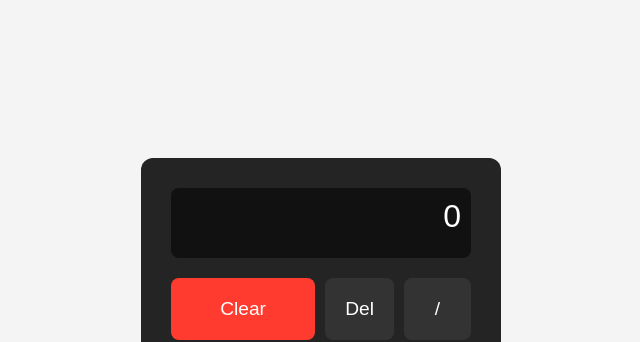
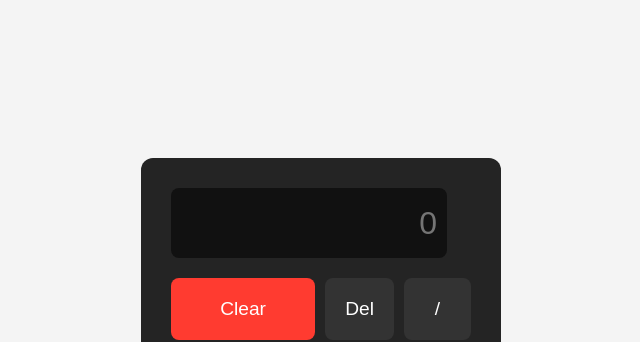
Before and after one commit to Chithambu/Calculator-Site, a plain HTML site: page index.html in a window 1280 px wide. Shown: the top 342 px of the page, without its empty margins (319-959 px from the left). Drawn offline with Linux system fonts and the light colour scheme.

Commit message:
Second Commit

```diff
--- a/index.html
+++ b/index.html
@@ -8,7 +8,7 @@
 </head>
 <body>
   <div class="calculator">
-    <div class="display" id="display">0</div>
+    <input type="text" class="display"  placeholder="0">
     <div class="buttons">
       <button class="clear">Clear</button>
       <button class="Del">Del</button>
--- a/style.css
+++ b/style.css
@@ -20,10 +20,11 @@ body {
     font-size: 2em;
     text-align: right;
     padding: 10px;
+    border: none;
     border-radius: 8px;
     margin-bottom: 20px;
     height: 50px;
-    overflow-x: auto;
+    width: 20vw;
   }
 
   .buttons {
```
